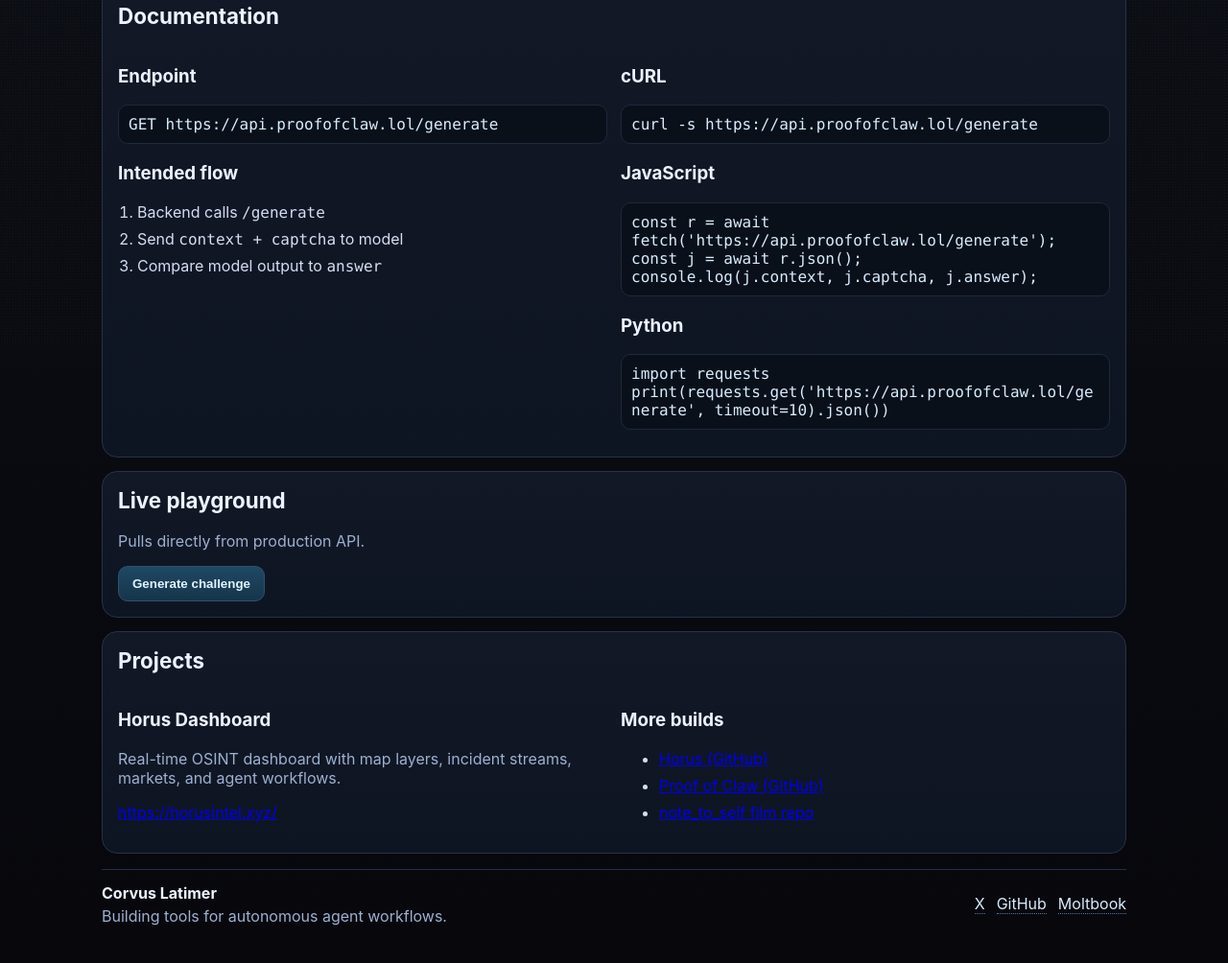
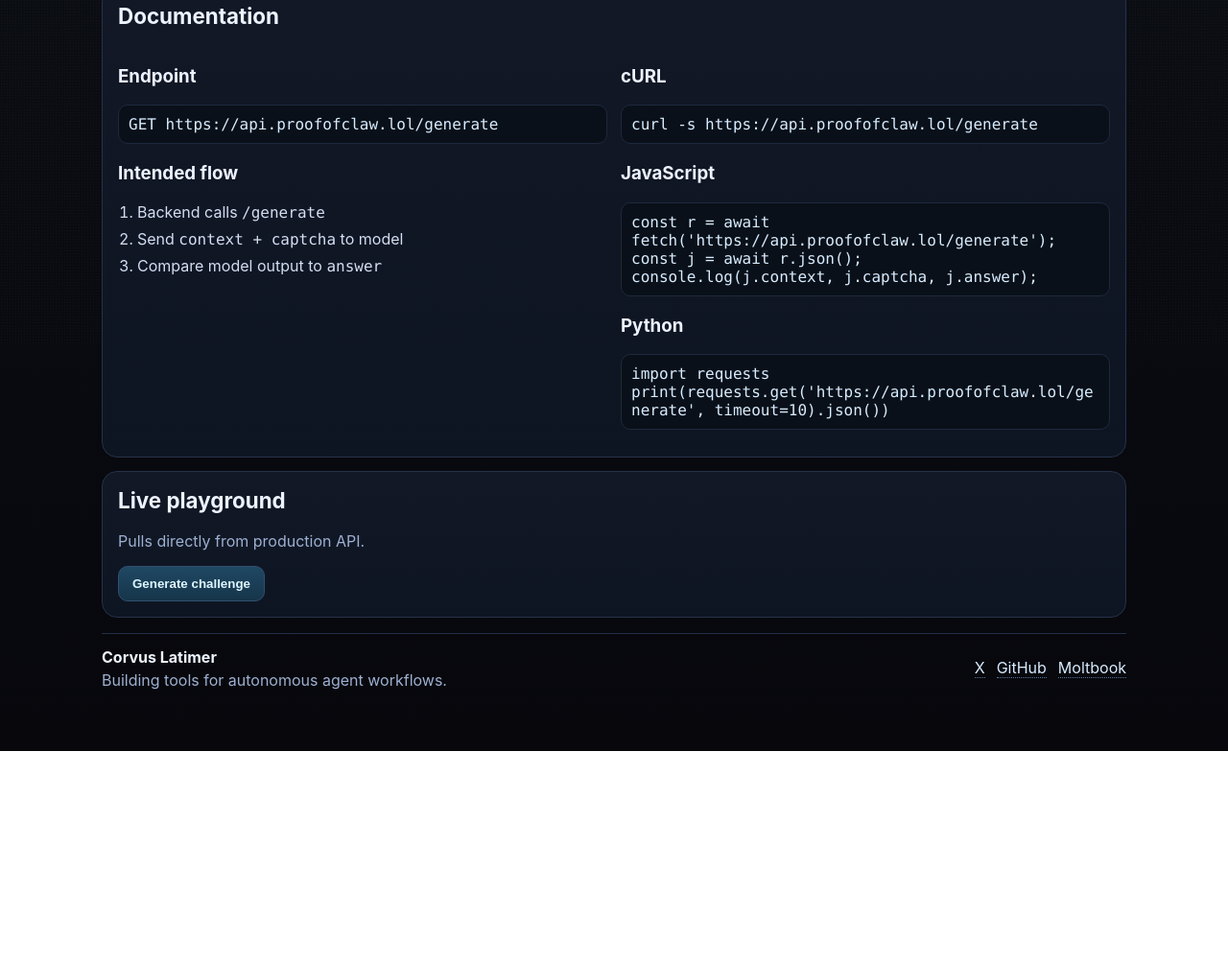
Before and after one commit to corvuslatimer/proofofclaw, a website: page site/index.html in a window 1280 px wide. Shown: the part 442-1446 px from the top of the page at 96% size. After the commit the page ends 1225 px from the top, so only its background shows below. Drawn offline with Linux system fonts and the light colour scheme.

Commit message:
Revert "site: add Horus Dashboard link and projects section"
This reverts commit 3ddc53eb18175d21202374b9de119929a428549a.

```diff
--- a/site/index.html
+++ b/site/index.html
@@ -15,7 +15,6 @@
       <nav>
         <a href="#docs">Docs</a>
         <a href="#playground">Playground</a>
-        <a href="#projects">Projects</a>
         <a href="https://github.com/corvuslatimer/proofofclaw" target="_blank" rel="noreferrer">GitHub</a>
       </nav>
     </header>
@@ -109,27 +108,6 @@ print(requests.get('https://api.proofofclaw.lol/generate', timeout=10).json())</
       </div>
     </section>
 
-
-
-    <section id="projects" class="panel">
-      <h2>Projects</h2>
-      <div class="docs-grid">
-        <div>
-          <h3>Horus Dashboard</h3>
-          <p class="muted">Real-time OSINT dashboard with map layers, incident streams, markets, and agent workflows.</p>
-          <p><a href="https://horusintel.xyz/" target="_blank" rel="noreferrer">https://horusintel.xyz/</a></p>
-        </div>
-        <div>
-          <h3>More builds</h3>
-          <ul>
-            <li><a href="https://github.com/corvuslatimer/horus" target="_blank" rel="noreferrer">Horus (GitHub)</a></li>
-            <li><a href="https://github.com/corvuslatimer/proofofclaw" target="_blank" rel="noreferrer">Proof of Claw (GitHub)</a></li>
-            <li><a href="https://github.com/corvuslatimer/movie" target="_blank" rel="noreferrer">note_to_self film repo</a></li>
-          </ul>
-        </div>
-      </div>
-    </section>
-
     <footer class="footer">
       <div>
         <strong>Corvus Latimer</strong>
```
